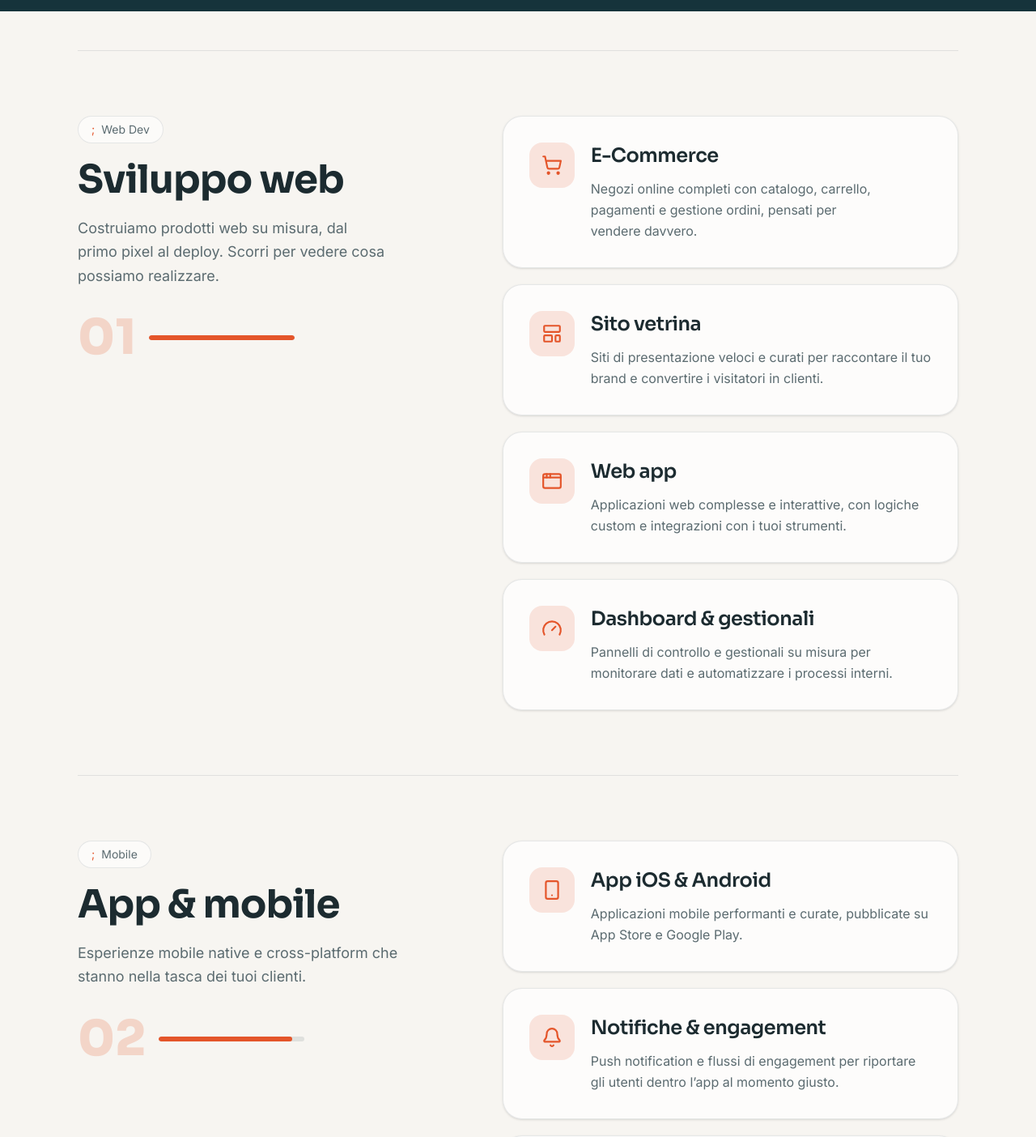
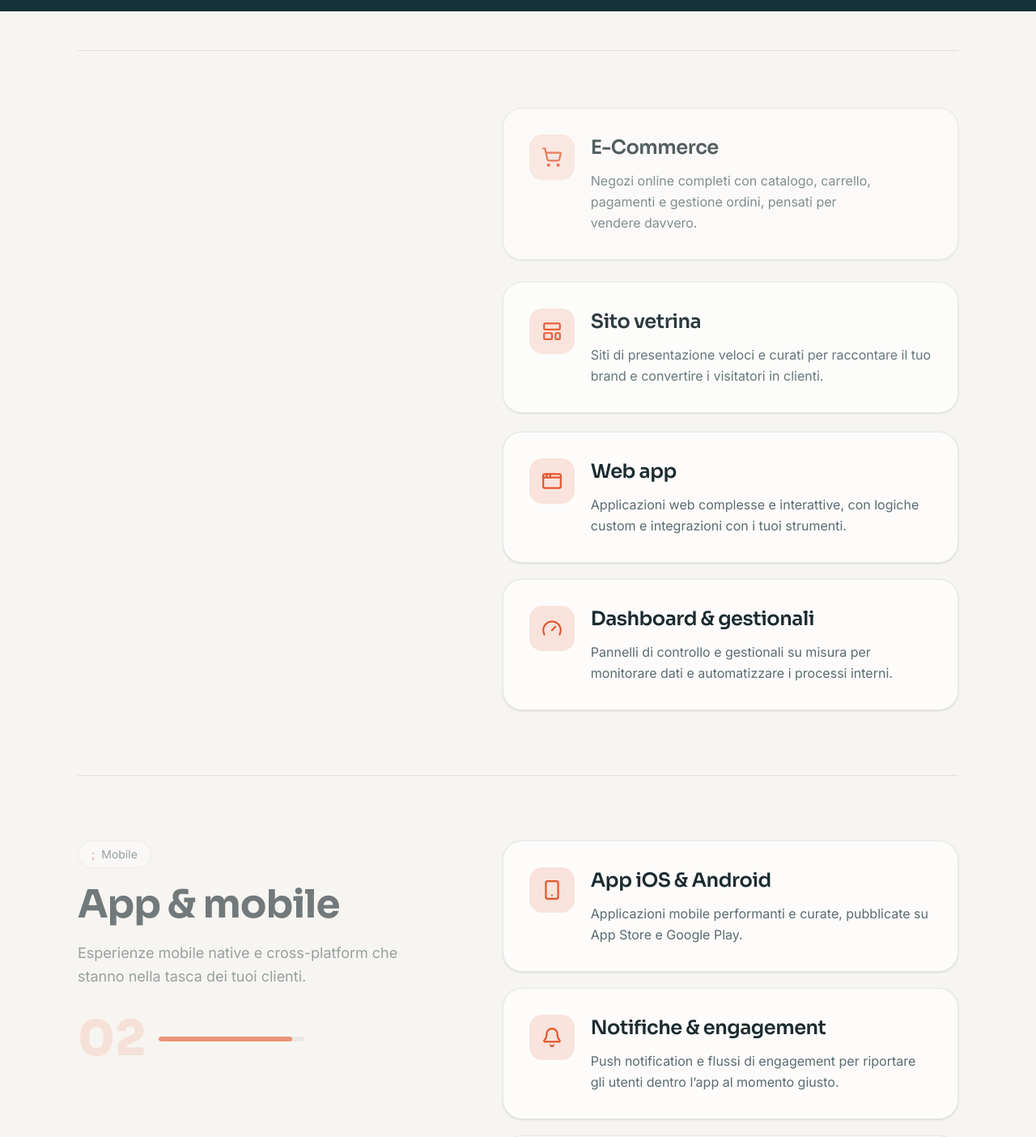
Before and after one commit to MagnusGuagnus/coffeeware, a React (Vite) app: page /servizi in a window 1280 px wide. Shown: the part 480-1884 px from the top of the page at 81% size. Built offline with nearby package versions, Linux system fonts and the light colour scheme.

Commit message:
feat: enhance scroll interaction for service showcase cards
Co-authored-by: Matteo Magnaguagno <144425694+MagnusGuagnus@users.noreply.github.com>

```diff
--- a/src/components/landing/ServicesShowcase.tsx
+++ b/src/components/landing/ServicesShowcase.tsx
@@ -15,7 +15,6 @@ import {
   ShieldCheck,
 } from 'lucide-react'
 import type { LucideIcon } from 'lucide-react'
-import Reveal from './Reveal'
 
 type SubService = {
   title: string
@@ -131,6 +130,13 @@ function TopicBlock({ topic, index }: { topic: Topic; index: number }) {
   })
   // Progress bar fills as the right column scrolls through the sub-services.
   const fill = useTransform(scrollYProgress, [0, 1], ['8%', '100%'])
+  // Fade the sticky title in as the block enters and out as it leaves.
+  const titleOpacity = useTransform(
+    scrollYProgress,
+    [0, 0.12, 0.85, 1],
+    [0, 1, 1, 0],
+  )
+  const titleY = useTransform(scrollYProgress, [0, 0.12], [24, 0])
 
   return (
     <div
@@ -138,7 +144,10 @@ function TopicBlock({ topic, index }: { topic: Topic; index: number }) {
       className="grid grid-cols-1 gap-8 border-t border-ink/10 py-14 md:grid-cols-[minmax(0,0.9fr)_minmax(0,1.1fr)] md:gap-16 md:py-20"
     >
       {/* Left: sticky title column */}
-      <div className="md:sticky md:top-28 md:h-fit md:self-start">
+      <motion.div
+        style={{ opacity: titleOpacity, y: titleY }}
+        className="md:sticky md:top-28 md:h-fit md:self-start"
+      >
         <span className="inline-flex w-fit items-center gap-2 rounded-full border border-ink/10 bg-white/60 px-4 py-1.5 text-sm text-muted">
           <span className="text-orange">;</span>
           {topic.kicker}
@@ -161,15 +170,39 @@ function TopicBlock({ topic, index }: { topic: Topic; index: number }) {
             />
           </div>
         </div>
-      </div>
+      </motion.div>
 
       {/* Right: vertical scroll of specific services */}
       <div className="flex flex-col gap-5">
-        {topic.items.map((item, i) => {
+        {topic.items.map((item) => (
+          <FadeCard key={item.title} item={item} />
+        ))}
+      </div>
+    </div>
+  )
+}
+
+function FadeCard({ item }: { item: SubService }) {
+  const ref = useRef<HTMLElement>(null)
+  const { scrollYProgress } = useScroll({
+    target: ref,
+    offset: ['start end', 'end start'],
+  })
+  // Fade each card in as it enters the viewport and out as it leaves.
+  const opacity = useTransform(
+    scrollYProgress,
+    [0, 0.25, 0.75, 1],
+    [0, 1, 1, 0],
+  )
+  const y = useTransform(scrollYProgress, [0, 0.25, 0.75, 1], [40, 0, 0, -40])
   const Icon = item.Icon
+
   return (
-            <Reveal key={item.title} delay={i * 0.05}>
-              <article className="group rounded-3xl border border-ink/10 bg-white/70 p-7 shadow-sm transition-colors hover:border-orange/40 md:p-8">
+    <motion.article
+      ref={ref}
+      style={{ opacity, y }}
+      className="group rounded-3xl border border-ink/10 bg-white/70 p-7 shadow-sm transition-colors hover:border-orange/40 md:p-8"
+    >
       <div className="flex items-start gap-5">
         <span className="inline-flex h-14 w-14 shrink-0 items-center justify-center rounded-2xl bg-orange/15 text-orange">
           <Icon size={26} />
@@ -183,12 +216,7 @@ function TopicBlock({ topic, index }: { topic: Topic; index: number }) {
           </p>
         </div>
       </div>
-              </article>
-            </Reveal>
-          )
-        })}
-      </div>
-    </div>
+    </motion.article>
   )
 }
 
```
Lines whose indentation alone changed are shown as unchanged.
